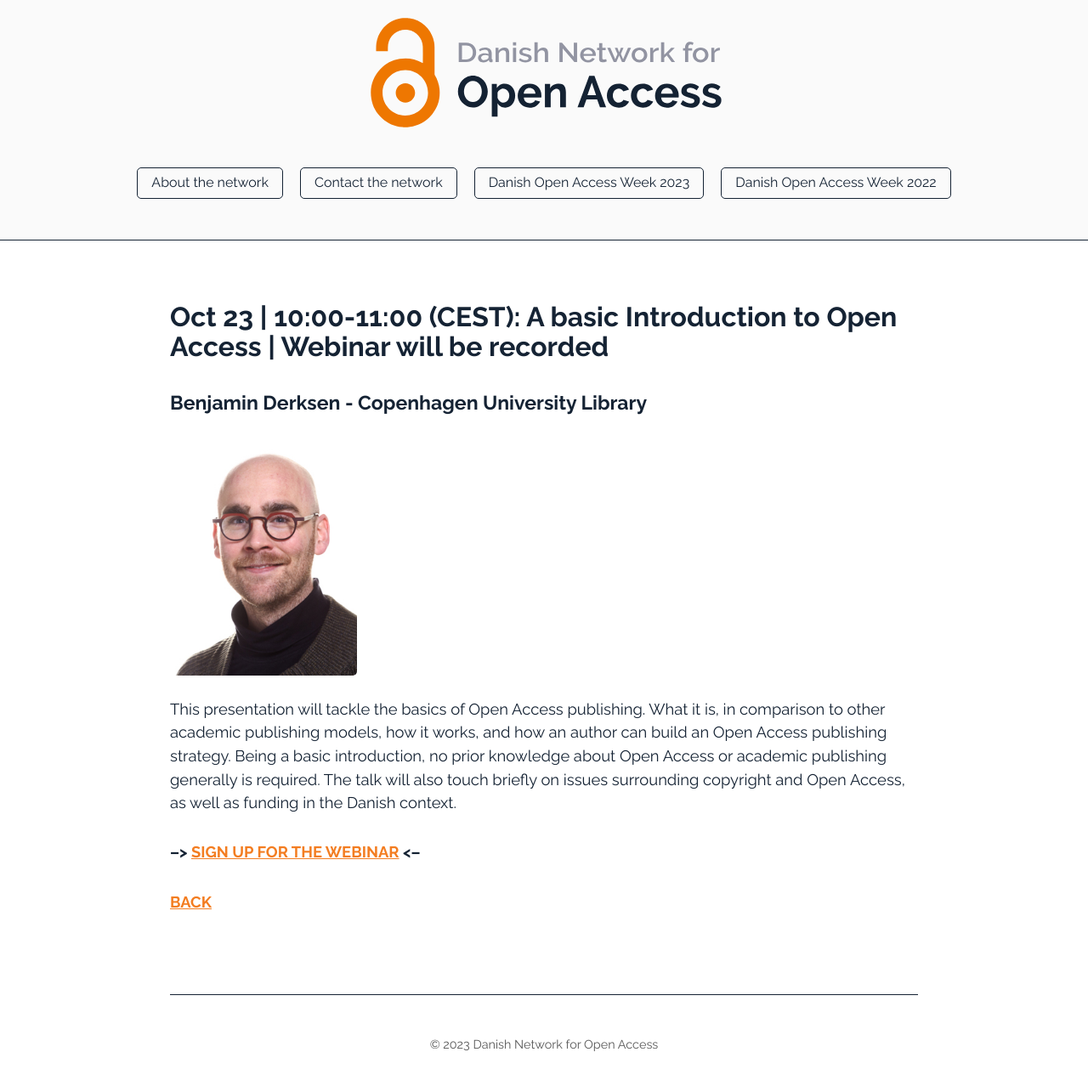
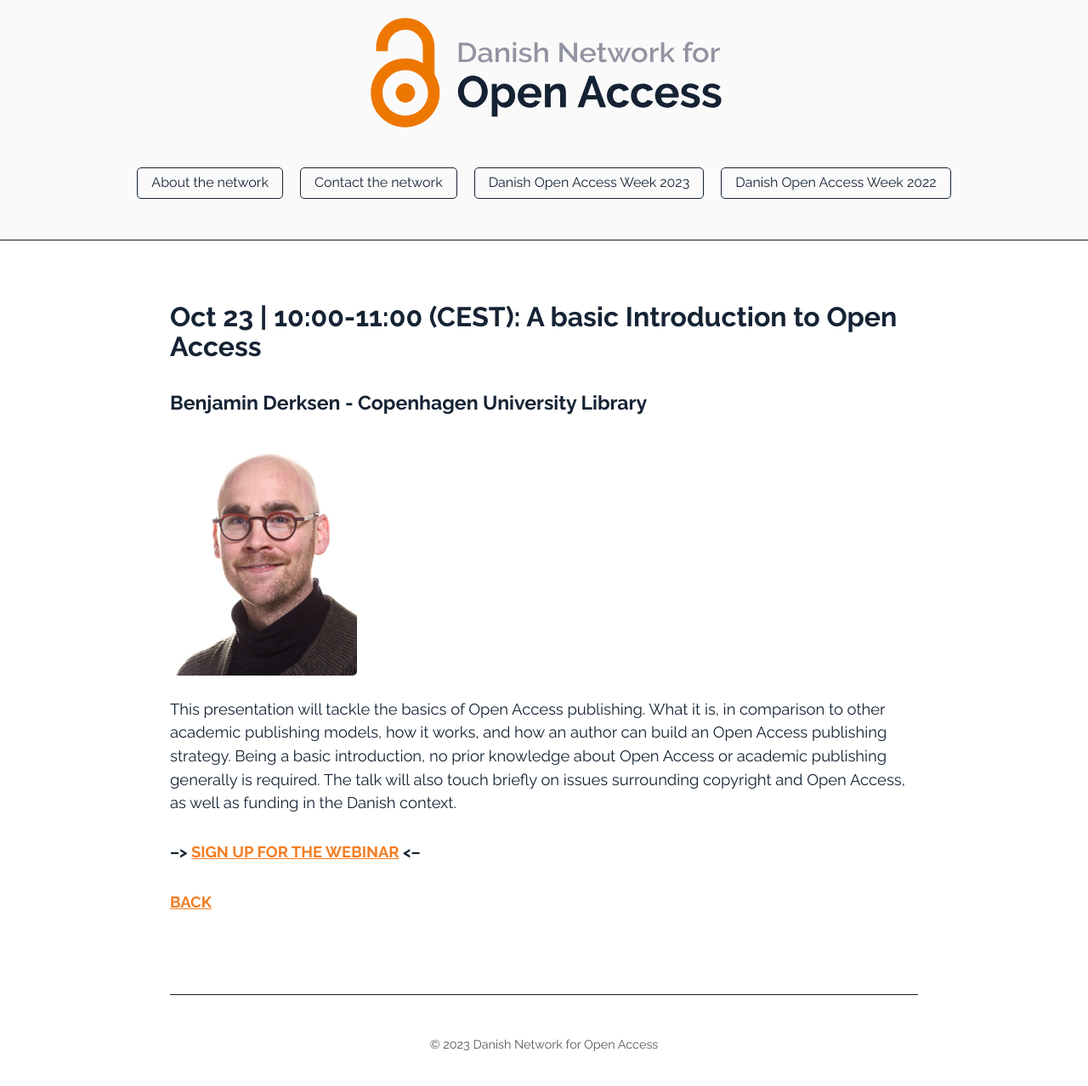
Before and after one commit to openaccess-dk/openaccess-dk.github.io, a Jekyll site: the page built from monday_oct_23_1.md, in a window 1280 px wide. Shown: the whole page at 85% size. Built offline with Jekyll 4.4.1, drawn with Linux system fonts in a browser that asks for light colours.

Commit message:
Update monday_oct_23_1.md

```diff
--- a/monday_oct_23_1.md
+++ b/monday_oct_23_1.md
@@ -4,7 +4,7 @@
 layout: default
 ---
 
-### Oct 23 | 10:00-11:00 (CEST): A basic Introduction to Open Access | Webinar will be recorded
+### Oct 23 | 10:00-11:00 (CEST): A basic Introduction to Open Access
 
 #### Benjamin Derksen - Copenhagen University Library
 
```
